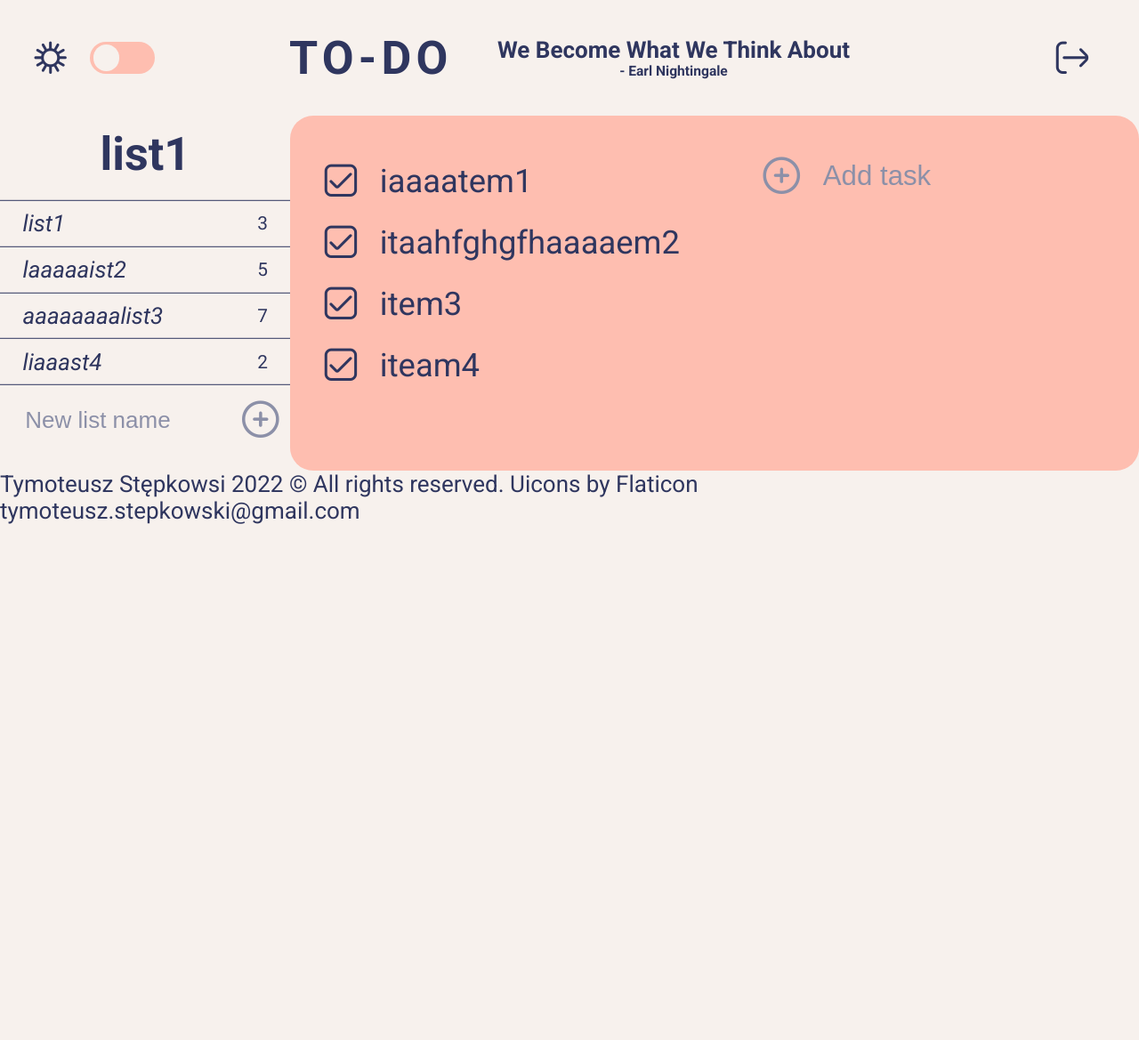
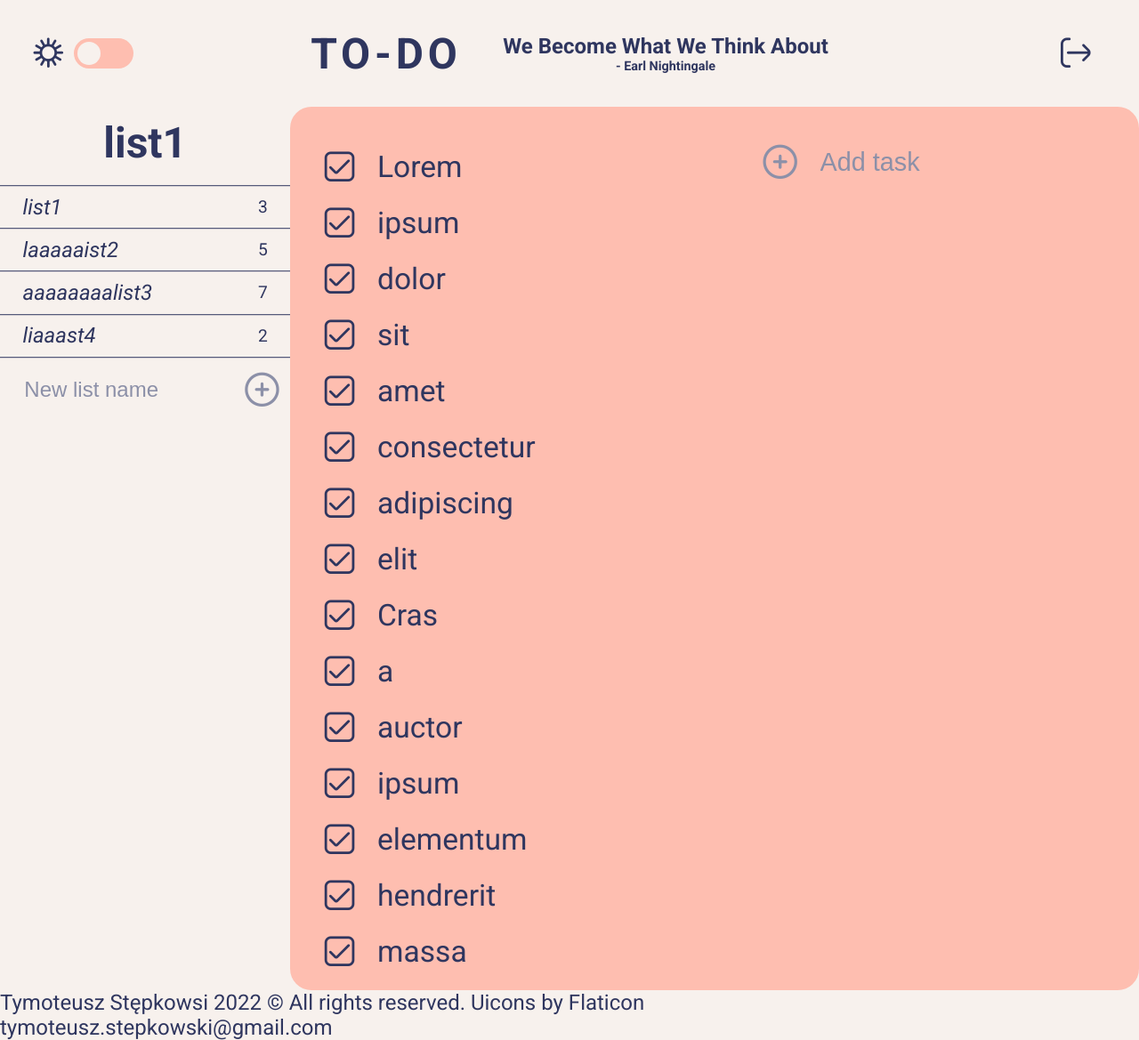
Before and after one commit to tymowskyy/php-to-do, a PHP site: page / in a window 1280 px wide. Shown: the whole page at 89% size. Before the commit the page ends 589 px from the top, so only its background shows below. Run offline with PHP 8.4, Linux system fonts and the light colour scheme.

Commit message:
added more media quires for font-size

```diff
--- a/css/style.css
+++ b/css/style.css
@@ -1,7 +1,7 @@
 @import url('https://fonts.googleapis.com/css2?family=Roboto:ital,wght@0,400;0,700;1,400&display=swap');
 
 :root {
-    font-size: 20px;
+    font-size: 18px;
 }
 
 /*:root {
@@ -22,7 +22,7 @@
 
 .dark {
     --color-main-1: #f7f1ed;
-    --color-main-2: #FFE4DE;
+    --color-main-2: #E0CCC8;
     --color-secondary-1: #21232B;
     --color-secondary-2: #8C90A8;
 }
@@ -112,7 +112,7 @@ a {
 }
 
 #mode-changer i {
-    margin-right: 1rem;
+    margin-right: .5rem;
 }
 
 body.dark .light-only, .dark-only {
@@ -125,6 +125,8 @@ body.dark .dark-only, .light-only {
 
 #menu {
     width: 100vw;
+    position: sticky;
+    top: 0;
 }
 
 #mask {
@@ -329,7 +331,19 @@ input[type=text].no-bg:focus::placeholder {
     display: none;
 }
 
-@media only screen and (max-width: 380px) {
+@media only screen and (max-width: 360px) {
+    :root {
+        font-size: 16px;
+    }
+}
+
+@media only screen and (min-width: 360px) {
+    :root {
+        font-size: 18px;
+    }
+}
+
+@media only screen and (min-width: 600px) {
     :root {
         font-size: 20px;
     }
@@ -337,10 +351,9 @@ input[type=text].no-bg:focus::placeholder {
 
 @media only screen and (min-width: 768px) {
     :root {
-        font-size: 26px;
+        font-size: 24px;
     }
 }
-
 
 @media only screen and (min-width : 992px) {
 
@@ -364,6 +377,7 @@ input[type=text].no-bg:focus::placeholder {
 
     #menu {
         width: 50vw;
+        position: relative;
     }
 
     #mask {
--- a/index.php
+++ b/index.php
@@ -7,7 +7,7 @@
     <meta name="description" content="Make lists and add items to do!">
     <meta name="keywords" content="todo, to-do, planning, plan">
     <meta http-equiv="X-Ua-Compatible" content="IE=edge">
-    <meta content="width=device-width, initial-scale=1" name="viewport" />
+    <meta content="width=device-width, initial-scale=1" name="viewport">
     <link rel="stylesheet" href="css/style.css">
     <link rel='stylesheet' href='css/uicons-regular-rounded.css'>
     <link rel='stylesheet' href='css/uicons-solid-rounded.css'>
@@ -91,10 +91,21 @@
                 </form>
             </div>
             <ul id="items">
-                <li class="item"><span class="icon-hover"><i class="fi fi-rr-checkbox normal"></i><i class="fi fi-sr-checkbox filled"></i></span>iaaaatem1</li>
-                <li class="item"><span class="icon-hover"><i class="fi fi-rr-checkbox normal"></i><i class="fi fi-sr-checkbox filled"></i></span>itaahfghgfhaaaaem2</li>
-                <li class="item"><span class="icon-hover"><i class="fi fi-rr-checkbox normal"></i><i class="fi fi-sr-checkbox filled"></i></span>item3</li>
-                <li class="item"><span class="icon-hover"><i class="fi fi-rr-checkbox normal"></i><i class="fi fi-sr-checkbox filled"></i></span>iteam4</li>
+                <li class="item"><span class="icon-hover"><i class="fi fi-rr-checkbox normal"></i><i class="fi fi-sr-checkbox filled"></i></span>Lorem</li>
+                <li class="item"><span class="icon-hover"><i class="fi fi-rr-checkbox normal"></i><i class="fi fi-sr-checkbox filled"></i></span>ipsum</li>
+                <li class="item"><span class="icon-hover"><i class="fi fi-rr-checkbox normal"></i><i class="fi fi-sr-checkbox filled"></i></span>dolor</li>
+                <li class="item"><span class="icon-hover"><i class="fi fi-rr-checkbox normal"></i><i class="fi fi-sr-checkbox filled"></i></span>sit</li>
+                <li class="item"><span class="icon-hover"><i class="fi fi-rr-checkbox normal"></i><i class="fi fi-sr-checkbox filled"></i></span>amet</li>
+                <li class="item"><span class="icon-hover"><i class="fi fi-rr-checkbox normal"></i><i class="fi fi-sr-checkbox filled"></i></span>consectetur</li>
+                <li class="item"><span class="icon-hover"><i class="fi fi-rr-checkbox normal"></i><i class="fi fi-sr-checkbox filled"></i></span>adipiscing</li>
+                <li class="item"><span class="icon-hover"><i class="fi fi-rr-checkbox normal"></i><i class="fi fi-sr-checkbox filled"></i></span>elit</li>
+                <li class="item"><span class="icon-hover"><i class="fi fi-rr-checkbox normal"></i><i class="fi fi-sr-checkbox filled"></i></span>Cras</li>
+                <li class="item"><span class="icon-hover"><i class="fi fi-rr-checkbox normal"></i><i class="fi fi-sr-checkbox filled"></i></span>a</li>
+                <li class="item"><span class="icon-hover"><i class="fi fi-rr-checkbox normal"></i><i class="fi fi-sr-checkbox filled"></i></span>auctor</li>
+                <li class="item"><span class="icon-hover"><i class="fi fi-rr-checkbox normal"></i><i class="fi fi-sr-checkbox filled"></i></span>ipsum</li>
+                <li class="item"><span class="icon-hover"><i class="fi fi-rr-checkbox normal"></i><i class="fi fi-sr-checkbox filled"></i></span>elementum</li>
+                <li class="item"><span class="icon-hover"><i class="fi fi-rr-checkbox normal"></i><i class="fi fi-sr-checkbox filled"></i></span>hendrerit</li>
+                <li class="item"><span class="icon-hover"><i class="fi fi-rr-checkbox normal"></i><i class="fi fi-sr-checkbox filled"></i></span>massa</li>
 
 
             </ul>
--- a/menu.js
+++ b/menu.js
@@ -1,7 +1,6 @@
 function menu() {
     var el = document.getElementById('mask');
     el.classList.toggle('closed-menu');
-    dark();
 }
 
 function dark() {
```
